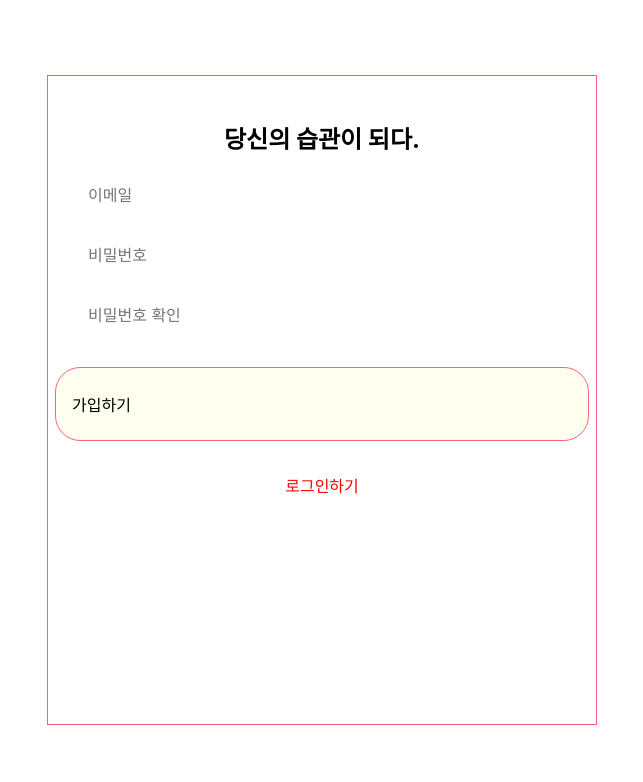
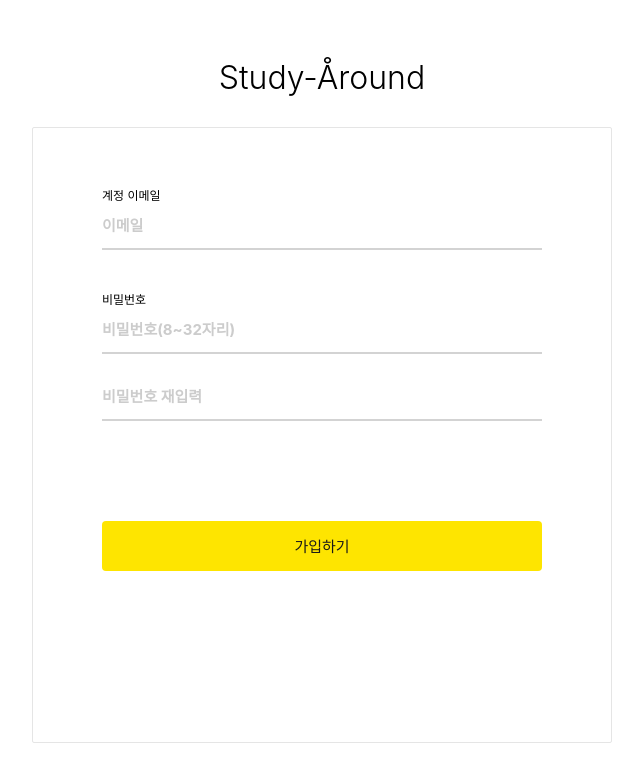
Before and after one commit to react-sprint/study-around-front, a React (Create React App) app in the folder client/: page /signup in a window 1280 px wide. Shown: the top 782 px of the page, without its empty margins (318-961 px from the left). Built offline with nearby package versions, Linux system fonts and the light colour scheme.

Commit message:
update:signIn&Up presenter republished

```diff
--- a/client/src/pages/SigninPage/SigninPresentation.tsx
+++ b/client/src/pages/SigninPage/SigninPresentation.tsx
@@ -1,44 +1,68 @@
 import React from 'react';
 import { Link } from 'react-router-dom';
 import styled, { css } from 'styled-components';
-// import { IUseInput } from '../../hooks/useInput'; //커스텀 훅을 쓸 수 있을 듯.
 
-interface ISigninProps {
-  // email: IUseInput;
-  // password: IUseInput;
+interface SigninPresentationProps {
   email: string;
   password: string;
-  onSubmit: (e: React.FormEvent<HTMLFormElement>) => void;
+  onChange: (e: React.ChangeEvent<HTMLInputElement>) => void;
+  handleSubmit: (e: React.FormEvent<HTMLFormElement>) => void;
 }
 
-function SigninPresentation(props: ISigninProps) {
-  const { email, password, onSubmit } = props;
-
+function SigninPresentation(props: SigninPresentationProps): JSX.Element {
+  const { email, password, handleSubmit, onChange } = props;
   return (
     <Wrapper>
       <Layout>
-        <h2> 당신의 습관이 되다. </h2>
-        <Form method="post" onSubmit={onSubmit} encType="multipart/form-data">
+        <Title>당신의 습관이 되다,</Title>
+        <SubTitle>Study-Åround</SubTitle>
+        <Form onSubmit={handleSubmit}>
           <InputContainer>
-            <Input placeholder="이메일" name="email" {...email} required />
+            <Input
+              placeholder="이메일"
+              name="email"
+              value={email}
+              onChange={onChange}
+              type="email"
+              required
+            />
             <Input
               placeholder="비밀번호"
               name="password"
-              {...password}
+              value={password}
+              onChange={onChange}
+              type="password"
               required
             />
             <Button> 로그인하기 </Button>
           </InputContainer>
         </Form>
-        <h3> 계정이 없으신가요? </h3>
-        <Link to={'/signup'} style={{ textDecoration: 'none', color: 'red' }}>
-          가입하러 가기
-        </Link>
+        <LinkBtn to={'/signup'}>회원가입</LinkBtn>
       </Layout>
     </Wrapper>
   );
 }
-
+const LinkBtn = styled(Link)`
+  text-decoration: none;
+  margin-top: 25px;
+  color: white;
+  font-weight: bold;
+  font-size: 14px;
+`;
+const Title = styled.div`
+  width: 100%;
+  font-size: 32px;
+  font-weight: 300;
+  color: white;
+  text-align: left;
+`;
+const SubTitle = styled.div`
+  width: 100%;
+  font-size: 36px;
+  font-weight: 900;
+  color: white;
+  text-align: left;
+`;
 const TempBorder = css`
   border: 1px solid #ff6178;
 `;
@@ -47,18 +71,18 @@
   height: 100vh;
   width: 100%;
   box-sizing: border-box;
-
+  background-image: url('https://mud-kage.kakao.com/dn/kbFB3/btqy4kZcGOl/Inzozb4TONaZ63AMsWM3pk/image.jpg');
+  background-size: 100% auto;
+  background-repeat: no-repeat;
   display: flex;
   justify-content: center;
   align-items: center;
 `;
 
 const Layout = styled.div`
-  min-width: 500px;
+  min-width: 380px;
   min-height: 600px;
   padding: 1.5rem;
-  ${TempBorder};
-
   display: flex;
   flex-direction: column;
   align-items: center;
@@ -72,6 +96,7 @@
 
 const InputContainer = styled.section`
   width: 100%;
+  margin-top: 80px;
   margin-bottom: 2rem;
 
   display: flex;
@@ -81,34 +106,43 @@
 
 const Input = styled.input`
   all: unset;
-
   box-sizing: border-box;
   width: 100%;
-  height: 40px;
-
-  padding: 1rem;
+  height: 47px;
+  border-bottom: 2px lightgray solid;
+  padding: 1rem 0px;
   transition: border-color 0.5s ease-in-out;
-
+  background-color: transparent;
+  color: white;
+  font-weight: bold;
+  &::placeholder {
+    color: white;
+    font-weight: bold;
+    font-size: 15px;
+  }
   & + & {
     margin-top: 1.25rem;
   }
 
   & + button {
-    margin-top: 2rem;
+    margin-top: 40px;
   }
 `;
 
 const Button = styled.button`
   all: unset;
-
+  cursor: pointer;
+  display: flex;
+  justify-content: center;
+  align-items: center;
+  font-size: 15px;
+  color: #191919;
   box-sizing: border-box;
   width: 100%;
-  height: 60px;
+  height: 50px;
   padding: 1rem;
-
-  ${TempBorder};
-  background-color: ivory;
-  border-radius: 25px;
+  background-color: #fee500;
+  border-radius: 4px;
 `;
 
 export default SigninPresentation;
--- a/client/src/pages/SignupPage/SignupPresentation.tsx
+++ b/client/src/pages/SignupPage/SignupPresentation.tsx
@@ -1,51 +1,83 @@
 import React from 'react';
 import { Link } from 'react-router-dom';
 import styled, { css } from 'styled-components';
-// import { IUseInput } from '../../hooks/useInput'; //커스텀 훅을 쓸 수 있을 듯.
 
-interface ISignupProps {
-  // email: IUseInput;
-  // password: IUseInput;
-  // passwordConfirmation: IUseInput;
+interface SignupPresentationProps {
   email: string;
   password: string;
   passwordConfirmation: string;
-  onSubmit: (e: React.FormEvent<HTMLFormElement>) => void;
+  onChange: (e: React.ChangeEvent<HTMLInputElement>) => void;
+  handleSubmit: (e: React.FormEvent<HTMLFormElement>) => void;
 }
 
-function SignupPresentation(props: ISignupProps) {
-  const { email, password, passwordConfirmation, onSubmit } = props;
+function SignupPresentation(props: SignupPresentationProps): JSX.Element {
+  const {
+    email,
+    password,
+    passwordConfirmation,
+    handleSubmit,
+    onChange,
+  } = props;
 
   return (
     <Wrapper>
+      <Title>Study-Åround</Title>
       <Layout>
-        <h2> 당신의 습관이 되다. </h2>
-        <Form method="post" onSubmit={onSubmit} encType="multipart/form-data">
+        <Form onSubmit={handleSubmit}>
           <InputContainer>
-            <Input placeholder="이메일" name="email" {...email} required />
+            <InputTitle>계정 이메일</InputTitle>
             <Input
-              placeholder="비밀번호"
+              placeholder="이메일"
+              name="email"
+              value={email}
+              onChange={onChange}
+              type="email"
+              required
+            />
+            <InputTitle style={{ marginTop: '40px' }}>비밀번호</InputTitle>
+            <Input
+              placeholder="비밀번호(8~32자리)"
               name="password"
-              {...password}
+              value={password}
+              onChange={onChange}
+              type="password"
               required
             />
             <Input
-              placeholder="비밀번호 확인"
+              placeholder="비밀번호 재입력"
               name="passwordConfirmation"
-              {...passwordConfirmation}
+              value={passwordConfirmation}
+              onChange={onChange}
+              type="password"
               required
             />
-            <Button> 가입하기 </Button>
+            <Button type="submit">가입하기</Button>
           </InputContainer>
         </Form>
-        <Link to={'/signin'} style={{ textDecoration: 'none', color: 'red' }}>
+        {/* <Link to={'/signin'} style={{ textDecoration: 'none', color: 'red' }}>
           로그인하기
-        </Link>
+        </Link> */}
       </Layout>
     </Wrapper>
   );
 }
-
+const InputTitle = styled.div`
+  width: 100%;
+  text-align: left;
+  font-size: 12px;
+  color: #000;
+  font-weight: normal;
+`;
+const Title = styled.div`
+  display: flex;
+  justify-content: center;
+  align-items: center;
+  width: 100%;
+  font-size: 32px;
+  font-weight: 300;
+  color: black;
+  margin-bottom: 30px;
+`;
 const TempBorder = css`
   border: 1px solid #ff6178;
 `;
@@ -55,21 +87,23 @@
   width: 100%;
   display: flex;
   justify-content: center;
+  flex-direction: column;
   align-items: center;
   box-sizing: border-box;
 `;
 
 const Layout = styled.div`
-  min-width: 500px;
+  min-width: 580px;
   min-height: 600px;
   background-color: white;
-  padding: 1.5rem;
+  padding: 58px 69px 139px;
 
   display: flex;
   flex-direction: column;
   align-items: center;
-  ${TempBorder};
-
+  border: 1px solid #e5e5e5;
+  border-radius: 2px;
+  box-sizing: border-box;
   // background-color: props => props.theme.colors.white;
   // border-radius: props => props.theme.borders.radius;
 `;
@@ -90,26 +124,39 @@
   all: unset;
   box-sizing: border-box;
   width: 100%;
-  height: 40px;
-
-  padding: 1rem;
+  height: 47px;
+  border-bottom: 2px lightgray solid;
+  padding: 1rem 0px;
   transition: border-color 0.5s ease-in-out;
-
+  background-color: transparent;
+  color: black;
+  font-weight: bold;
+  &::placeholder {
+    color: #ccc;
+    font-weight: bold;
+    font-size: 15px;
+  }
   & + & {
     margin-top: 1.25rem;
   }
+
   & + button {
-    margin-top: 2rem;
+    margin-top: 100px;
   }
 `;
 const Button = styled.button`
   all: unset;
+  cursor: pointer;
+  display: flex;
+  justify-content: center;
+  align-items: center;
+  font-size: 15px;
+  color: #191919;
+  box-sizing: border-box;
   width: 100%;
-  height: 40px;
+  height: 50px;
   padding: 1rem;
-
-  ${TempBorder};
-  background-color: ivory;
-  border-radius: 25px;
+  background-color: #fee500;
+  border-radius: 4px;
 `;
 export default SignupPresentation;
```
